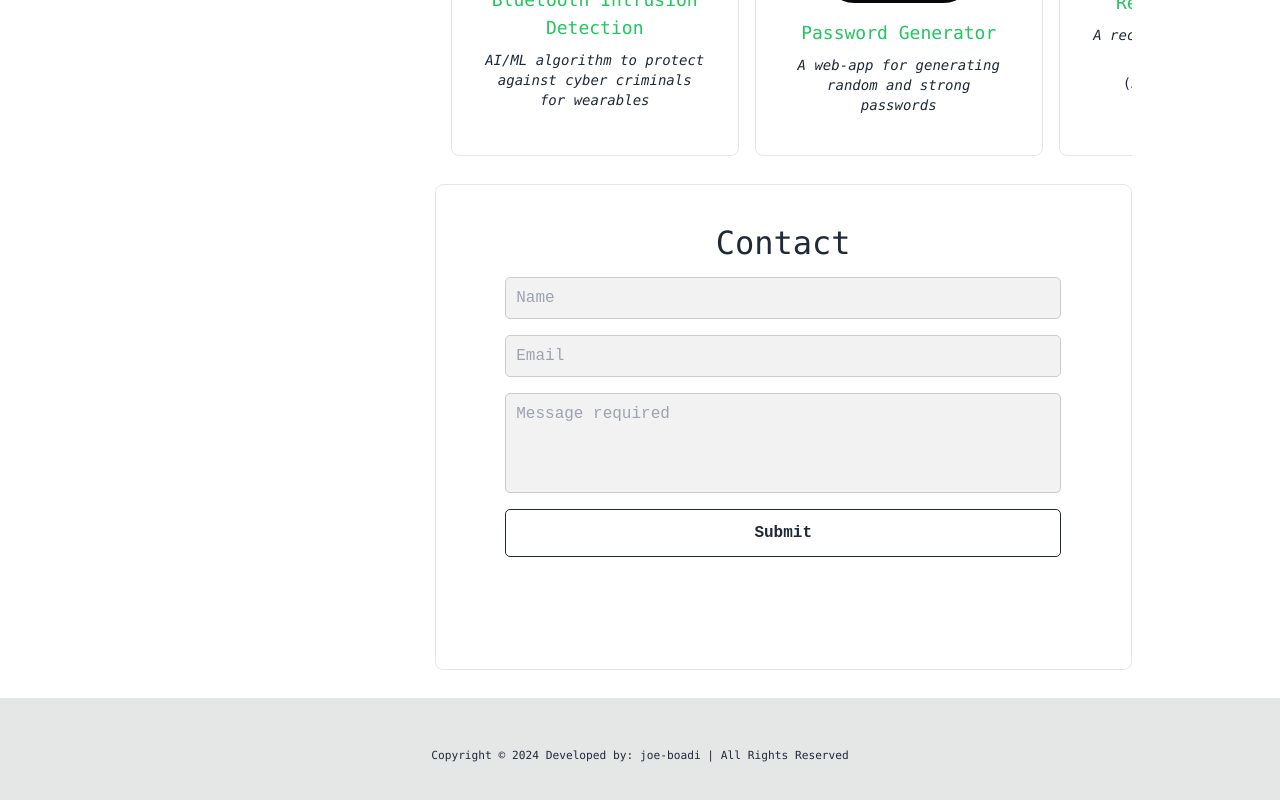
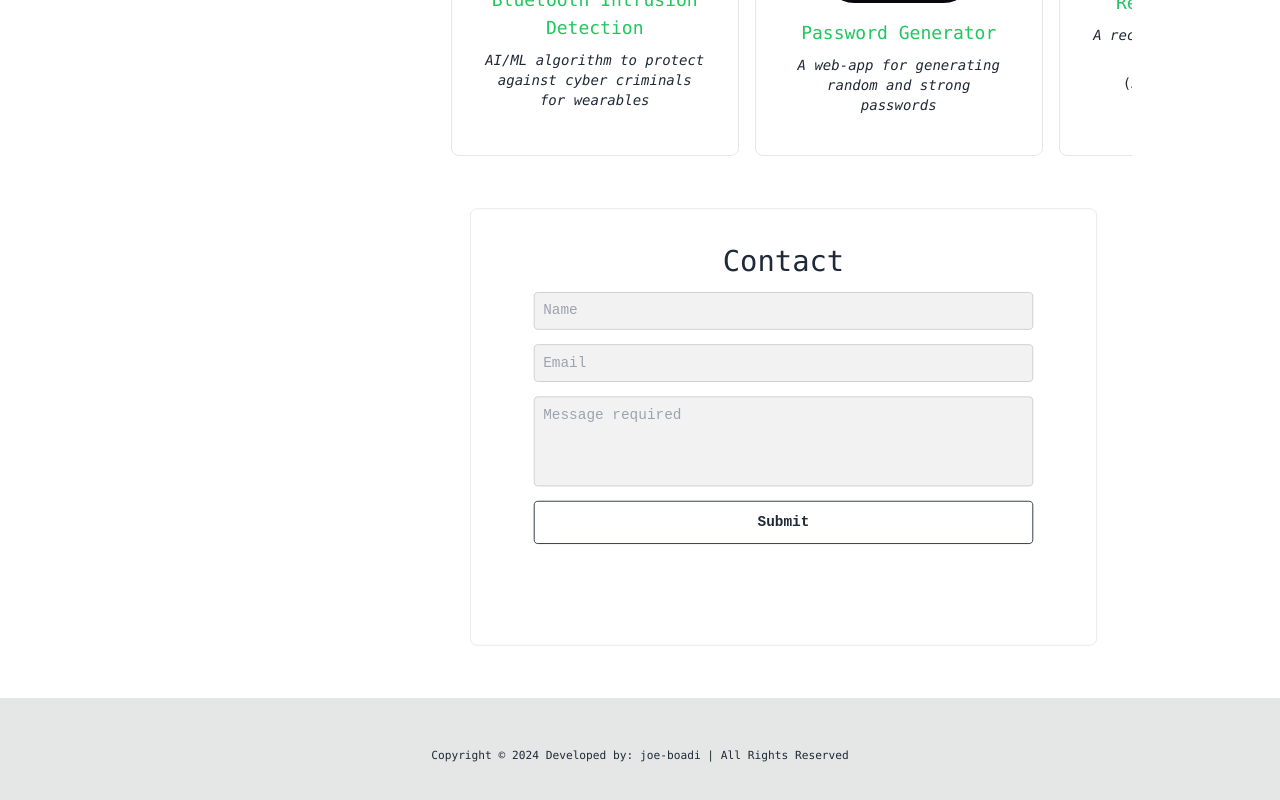
Before and after one commit to joe-boadi/my-portfolio, a Next.js app: page / in a window 1280 px wide. Shown: the part 953-1753 px from the top of the page. Built offline with nearby package versions, Linux system fonts and the light colour scheme.

Commit message:
Scale size by 90%

```diff
--- a/app/Components/Contact/Contact.tsx
+++ b/app/Components/Contact/Contact.tsx
@@ -36,7 +36,7 @@ const Contact = () => {
     }
 
     return (
-        <section id='contact' className={`${Styles.contactSection} text-sm text-center mt-12 font-mono items-center border rounded-lg hover:bg-base-300 bottom-6`}>
+        <section id='contact' className={`${Styles.contactSection} transform scale-90 text-sm text-center mt-12 font-mono items-center border rounded-lg hover:bg-base-300 bottom-6`}>
             <h2 className={`${Styles.h2} mb-6 text-base-content`}>Contact</h2>
             <form action={'#'} method='post' onSubmit={handleSubmit} className={`${Styles.form}`}>
                 {/* Form fields go here */}
```
